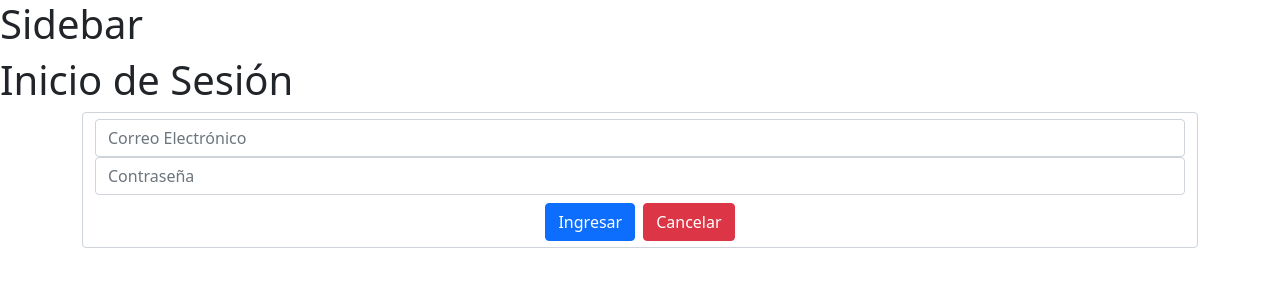
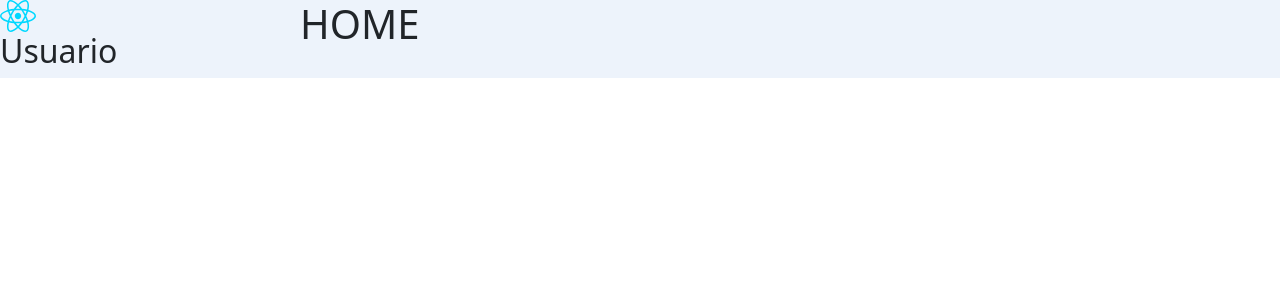
Before and after one commit to kasimkid/Registro-de-Veh-culos, a React (Vite) app: page / in a window 1280 px wide. Shown: the top 300 px of the page. Built offline with nearby package versions, Linux system fonts and the light colour scheme.

Commit message:
creating Sidebar

```diff
--- a/package.json
+++ b/package.json
@@ -16,7 +16,8 @@
     "react": "^18.2.0",
     "react-dom": "^18.2.0",
     "react-router-dom": "^6.19.0",
-    "sort-by": "^1.2.0"
+    "sort-by": "^1.2.0",
+    "styled-components": "^6.1.8"
   },
   "devDependencies": {
     "@types/react": "^18.2.37",
--- a/src/App.jsx
+++ b/src/App.jsx
@@ -1,23 +1,52 @@
 import React, { useState } from "react";
+import styled, { ThemeProvider } from "styled-components";
 import { MyRoutes } from "./router/routes";
-import { Ligth, Dark } from "./styles/Themes";
+import { Light, Dark } from "./styles/Themes";
 import { BrowserRouter } from "react-router-dom";
 import SidebarMenu from "./components/SidebarMenu";
+import { triggerFocus } from "antd/es/input/Input";
 export const ThemeContext = React.createContext(null);
 
 function App() {
-  const [theme, setTheme] = useState("ligth");
+  const [theme, setTheme] = useState("light");
 
-  const themeStyle = theme === "light" ? Ligth : Dark;
+  const themeStyle = theme === "light" ? Light : Dark;
+
+  const changeTheme = () => {
+    setTheme((theme) => (theme === "light" ? "dark" : "light"));
+  };
+
+  const [sidebarOpen, setSidebarOpen] = useState(true);
 
   return (
     <>
-        <BrowserRouter>
-          <SidebarMenu/>
-          <MyRoutes />
+      <ThemeContext.Provider value={{ setTheme, theme }}>
+        <ThemeProvider theme={themeStyle}>
+          <BrowserRouter>
+            <Container
+            className = {sidebarOpen ? "sidebarState active"
+             : ""}>
+                  <SidebarMenu
+                  sidebarOpen = { sidebarOpen }
+                  setSidebarOpen = { setSidebarOpen }/>
+                  <MyRoutes />
+              {/* <input type = 'checkbox'
+              onClick={changeTheme}></input> */}
+            </Container>
           </BrowserRouter>
+        </ThemeProvider>
+      </ThemeContext.Provider>
     </>
   );
 }
+const Container = styled.div`
+    display: grid;
+    grid-template-columns: 90px auto;
+    background: ${({ theme }) => theme.bgtotal};
+    &.active {
+      grid-template-columns: 300px auto;
+    }
+`;
+export default App;
 
-export default App;
+// styled.div`background: ${({theme})=> theme.body}`
--- a/src/components/SidebarMenu.jsx
+++ b/src/components/SidebarMenu.jsx
@@ -1,14 +1,34 @@
 import React from 'react'
+import styled from 'styled-components'
+import logo from '../assets/react.svg'
 
-const SidebarMenu = () => {
+const SidebarMenu = ({sidebarOpen, setSidebarOpen}) => {
+
+
+
   return (
 
-    <>
+    <Container>
+      <div className='Logocontent'>
+        <div className='imgcontent'>
+          <img src= { logo }/>
+        </div>
+        <div>
+          <h2>Usuario</h2>
+        </div>
+      </div>
 
-      <h1>Sidebar</h1>
-
-    </>
+    </Container>
   )
 }
-
+const Container = styled.div `
+color: ${(props) => props.theme.text}
+background: ${(props) => props.theme.bg}
+position:sticky;
+.logocontent{
+  display: flex
+  justify-content: center
+  align-items: center
+}
+`
 export default SidebarMenu
--- a/src/router/routes.jsx
+++ b/src/router/routes.jsx
@@ -1,8 +1,7 @@
-import { BrowserRouter, Routes, Route} from "react-router-dom"
+import { Routes, Route} from "react-router-dom"
 import { Home } from "../views/Home"
 import { NuevoIngreso } from "../views/NuevoIngreso"
 import { Vehiculos } from "../views/Vehiculos"
-// import SidebarMenu from "../components/SidebarMenu"
 
 export const MyRoutes = () => {
   return (
--- a/src/styles/Themes.jsx
+++ b/src/styles/Themes.jsx
@@ -1,4 +1,4 @@
-export const Ligth = {
+export const Light = {
     body: "#fff",
     text: "#202020",
     bodyRgba: "255, 255, 255",
--- a/src/views/Home.jsx
+++ b/src/views/Home.jsx
@@ -1,4 +1,5 @@
 import React from "react";
+import styled from 'styled-components'
 import { Login } from "../components/Login";
 
 
@@ -9,7 +10,9 @@ export const Home= () => {
 
   return (
     <>
-      <Login />
+    <h1>HOME</h1>
+      {/* <Login /> */}
     </>
   );
 };
+const Container  = styled.div ``
--- a/src/views/NuevoIngreso.jsx
+++ b/src/views/NuevoIngreso.jsx
@@ -1,7 +1,9 @@
 import React from 'react'
+import styled from 'styled-components'
 
 export const NuevoIngreso = () => {
   return (
     <h1>NuevoIngreso</h1>
   )
 }
+const Container  = styled.div ``
--- a/src/views/Vehiculos.jsx
+++ b/src/views/Vehiculos.jsx
@@ -1,7 +1,9 @@
 import React from 'react'
+import styled from 'styled-components'
 
 export const Vehiculos = () => {
   return (
     <h1>Vehículos</h1>
   )
 }
+const Container  = styled.div ``
```
Also changed, not shown: 1 other file (tests, documents, lock files or other folders).
